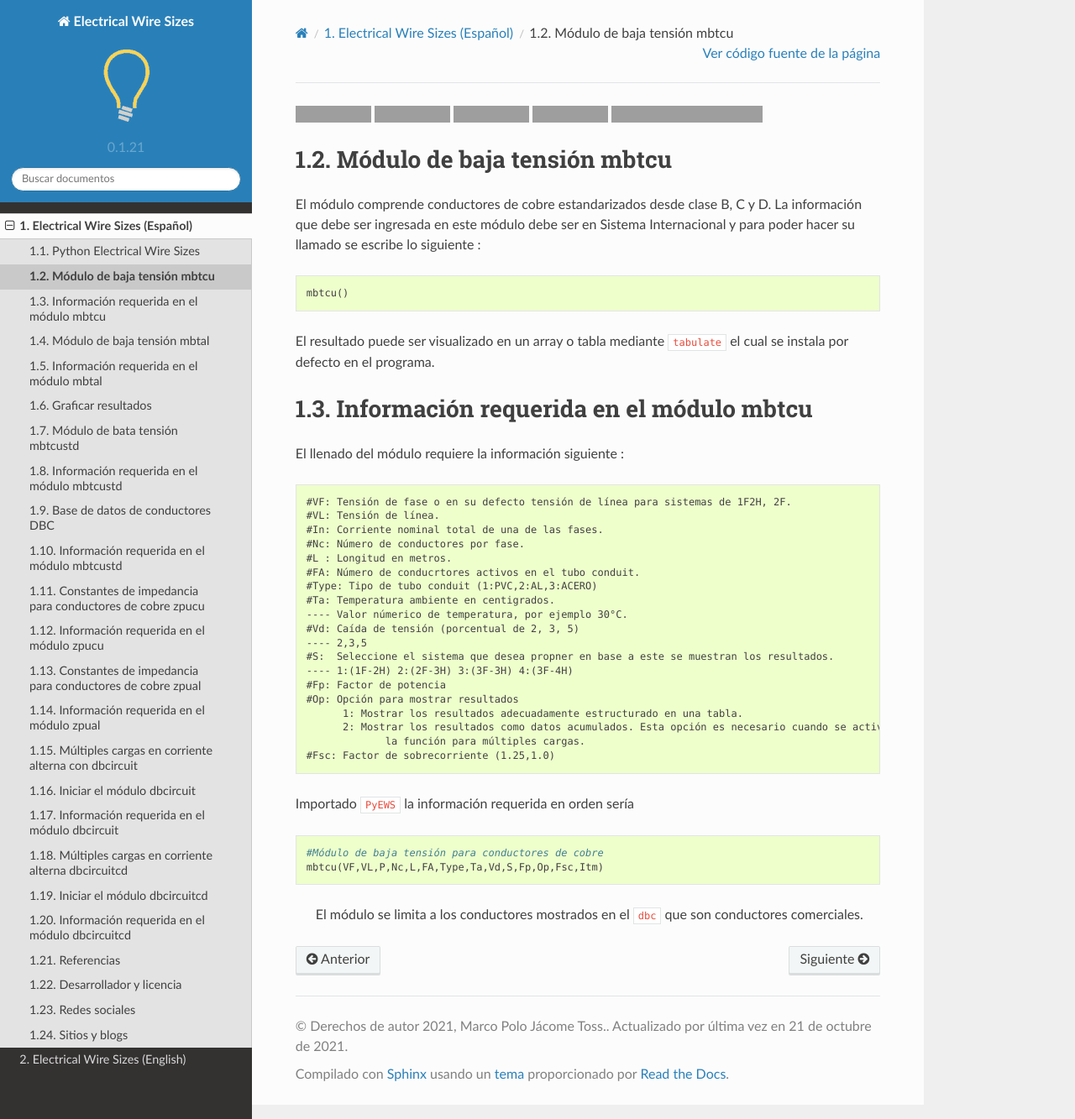
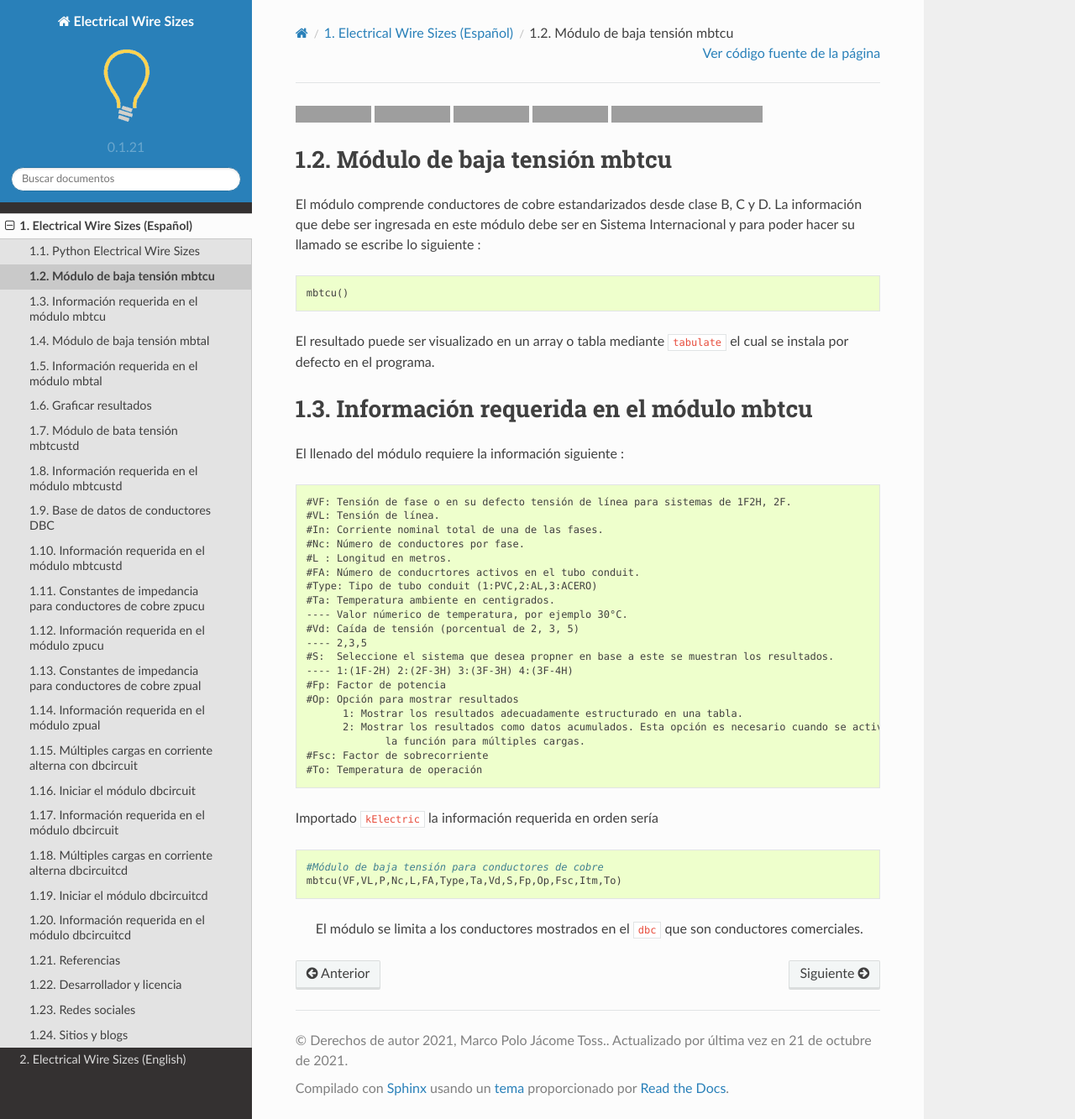
Before and after one commit to jacometoss/PyEWS, a Sphinx documentation site: the page built from docs/parte1/Mbtcu.rst, in a window 1280 px wide and 1333 px high, cut to the strip 0-1333 px from the top of the window. Shown: the whole strip at 84% size. Built offline with Sphinx 7.4.7 and the Read the Docs theme 2.0.0, drawn with Linux system fonts in a browser that asks for light colours; grey boxes are pictures that could not be loaded.

Commit message:
Update Mbtcu.rst

```diff
--- a/docs/parte1/Mbtcu.rst
+++ b/docs/parte1/Mbtcu.rst
@@ -40,14 +40,15 @@
    	 1: Mostrar los resultados adecuadamente estructurado en una tabla.
    	 2: Mostrar los resultados como datos acumulados. Esta opción es necesario cuando se activa
    	 	la función para múltiples cargas.
-   #Fsc: Factor de sobrecorriente (1.25,1.0)
+   #Fsc: Factor de sobrecorriente
+   #To: Temperatura de operación
 
-Importado ``PyEWS`` la información requerida en orden sería
+Importado ``kElectric`` la información requerida en orden sería
 
 .. code:: python
 
    #Módulo de baja tensión para conductores de cobre
-   mbtcu(VF,VL,P,Nc,L,FA,Type,Ta,Vd,S,Fp,Op,Fsc,Itm)
+   mbtcu(VF,VL,P,Nc,L,FA,Type,Ta,Vd,S,Fp,Op,Fsc,Itm,To)
 
 ..
 
```
